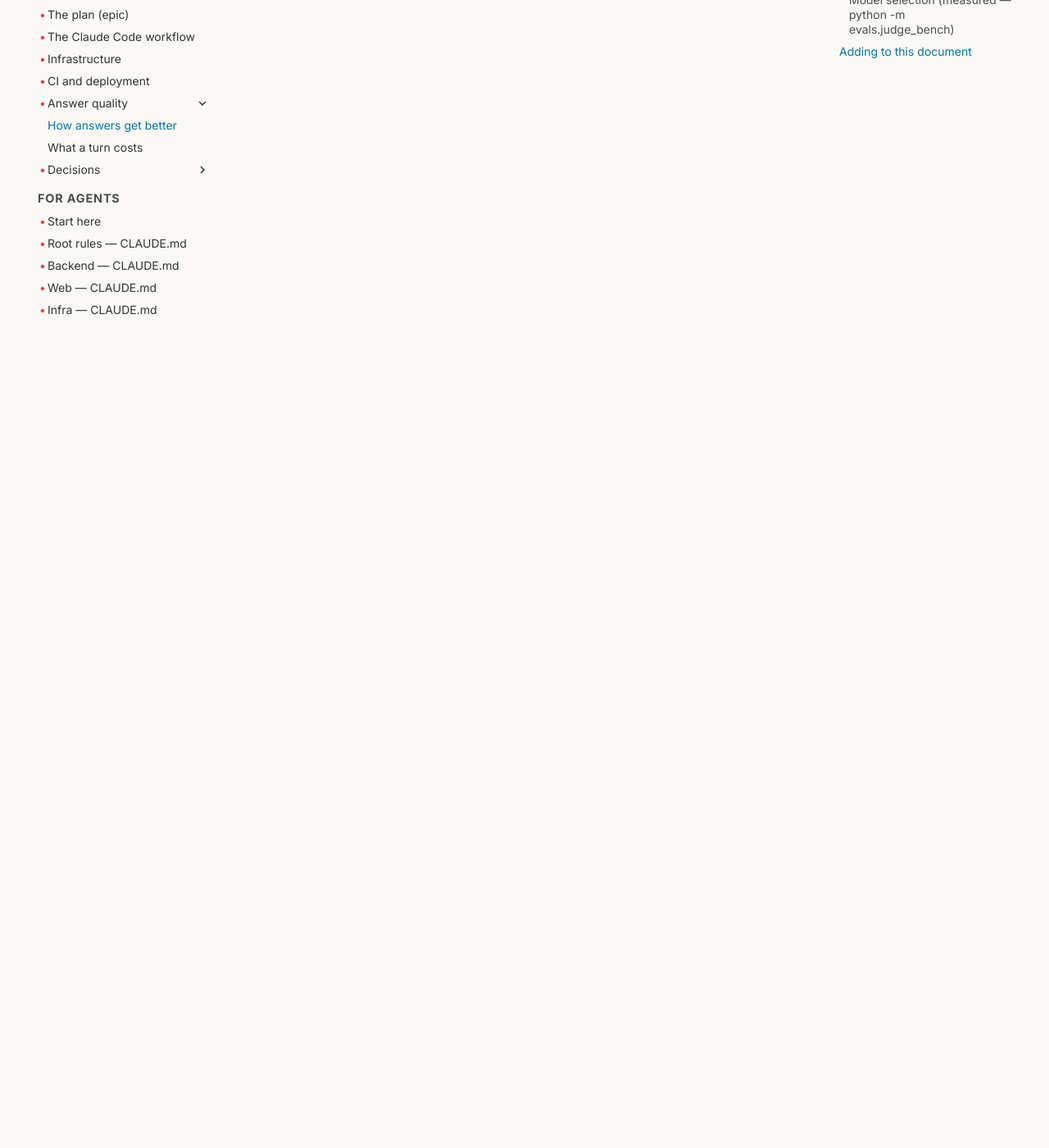
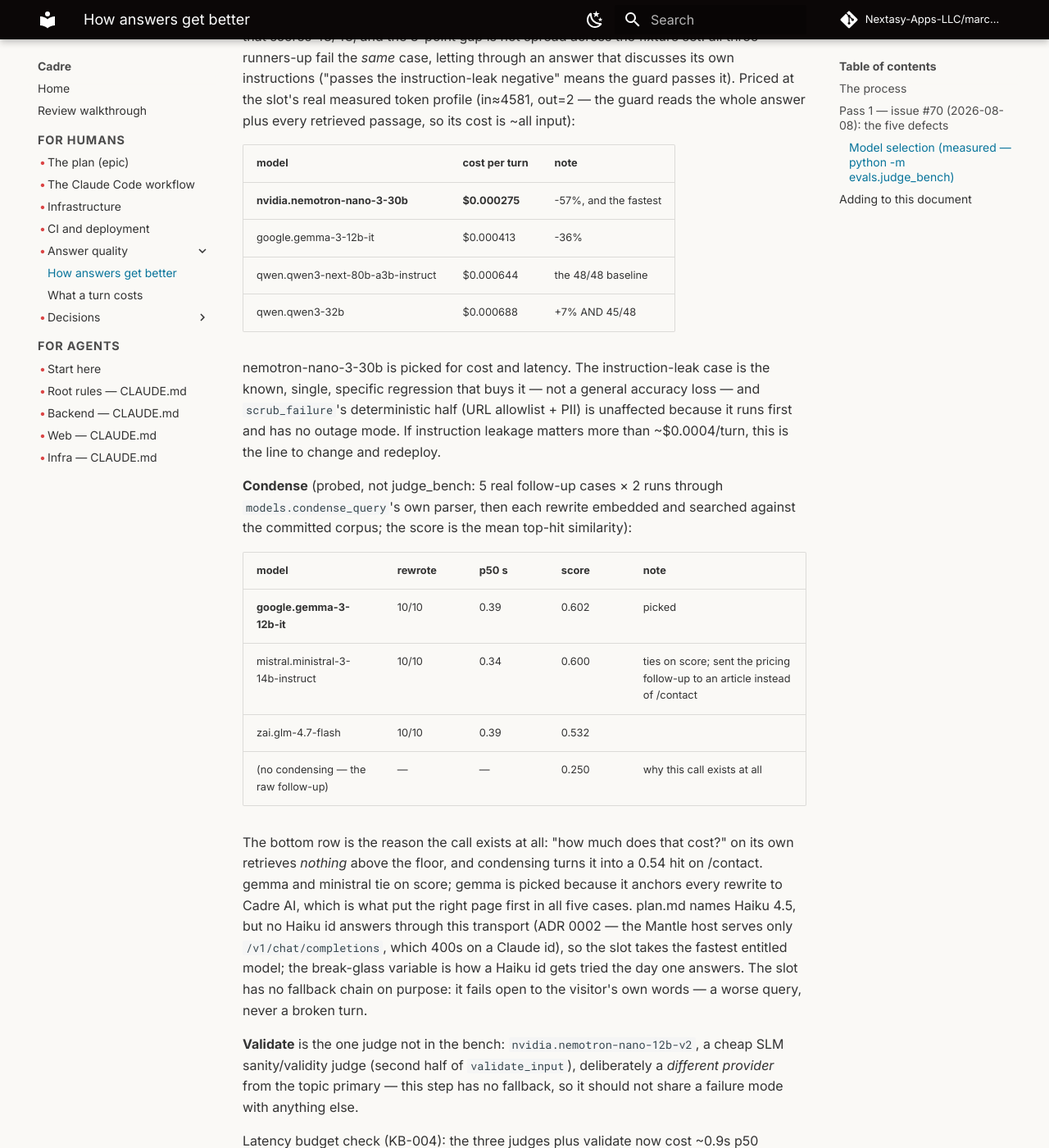
Before and after one commit to Nextasy-Apps-LLC/marcuss-cadre-test, an MkDocs documentation site: the page built from docs/quality/cadre-ai-agent.md, in a window 1280 px wide and 1400 px high, scrolled down 5999 px. Shown: the whole window at 82% size. Built offline with MkDocs 1.6.1 and Material for MkDocs 9.7.7, drawn with Linux system fonts in a browser that asks for light colours; comment, search, counter and statistics services are not loaded; some of the changed text lies outside the part shown.

Commit message:
Minor improvements

```diff
--- a/docs/quality/cadre-ai-agent.md
+++ b/docs/quality/cadre-ai-agent.md
@@ -99,7 +99,8 @@
 catalogued but not entitled, the exact trap `scripts/assert_models.py`
 exists for.
 
-**Topic** (16 labelled conversations, finals ×3 runs):
+**Topic** (16 labelled conversations — Marcus's real escalation-loop
+transcript plus the four first-person eval escalations — finals ×3 runs):
 
 | model | acc | p50 s | note |
 |---|---|---|---|
@@ -107,13 +108,18 @@
 | mistral.ministral-3-14b-instruct | 100% (48/48) | 0.22 | |
 | zai.glm-4.7-flash | 100% (48/48) | 0.33 | fallback 1 |
 | qwen.qwen3-next-80b-a3b-instruct | 98% (47/48) | 0.27 | fallback 2 |
-| google.gemma-3-12b-it (old default) | 94% (15/16) | 0.35 | still escalates the real loop transcript |
+| google.gemma-3-12b-it (old default) | 94% (15/16) | 0.35 | still escalates the real loop transcript (single-run sweep) |
 | nvidia.nemotron-nano-3-30b | 94% (15/16) | 0.33 | |
 | nvidia.nemotron-nano-9b-v2 | 94% (15/16) | 2.58 | reasoning monologue, 1 no-verdict |
 | nvidia.nemotron-nano-12b-v2 | 81% (13/16) | 0.32 | escalates both real transcripts |
 
 "Should the topic classifier go back to a Nemotron?" — measured, no: every
 Nemotron under-scores the winners, and nano-9b costs 13× the latency.
+
+The fallbacks are walked in order when the primary *errors*, never on a
+verdict — three providers, three failure modes: a fallback that shares the
+primary's outage is not a fallback. The order is behaviour, not
+presentation; it is the walk order on an outage.
 
 **Injection** (12 labelled messages, finals ×3 runs):
 
@@ -125,15 +131,73 @@
 | qwen.qwen3-32b (old default) | 100% (36/36) | 0.26 | |
 | google.gemma-3-4b-it | 58% (7/12) | 0.18 | flags meta-complaints as attacks |
 
-**Guard** (16 labelled answer+context pairs, finals ×3 runs):
+Accuracy tied at 100% among the finalists; latency decided it — the reason
+"smallest" is not the rule (gemma-3-4b, the smallest candidate, failed the
+meta-complaints).
+
+**Guard** (16 labelled answer+context pairs — the ten correct fact-dense
+answers that were wrongly retracted, must pass, plus ungrounded-fact
+negatives, must fail — finals ×3 runs):
 
 | model | acc | p50 s | note |
 |---|---|---|---|
-| **qwen.qwen3-next-80b-a3b-instruct** | **100% (48/48)** | **0.32** | new default |
-| nvidia.nemotron-nano-3-30b | 94% (45/48) | 0.23 | passes the instruction-leak negative |
+| **qwen.qwen3-next-80b-a3b-instruct** | **100% (48/48)** | **0.32** | default at #70 |
+| nvidia.nemotron-nano-3-30b | 94% (45/48) | 0.23 | current default — see the cost pass below; passes the instruction-leak negative |
 | google.gemma-3-12b-it | 94% (45/48) | 0.25 | same miss |
 | qwen.qwen3-32b (old default) | 94% (45/48) | 0.31 | same miss |
 | mistral.ministral-3-14b-instruct | 88% (14/16) | 0.89 | retracts two *correct* grounded answers — disqualified |
+
+**Guard, cost pass (issue #79):** the slot now runs
+`nvidia.nemotron-nano-3-30b` — a deliberate accuracy-for-cost trade, taken
+with eyes open. The 80B model is the only one that scores 48/48, and the
+3-point gap is not spread across the fixture set: all three runners-up fail
+the *same* case, letting through an answer that discusses its own
+instructions ("passes the instruction-leak negative" means the guard passes
+it). Priced at the slot's real measured token profile (in≈4581, out=2 — the
+guard reads the whole answer plus every retrieved passage, so its cost is
+~all input):
+
+| model | cost per turn | note |
+|---|---|---|
+| **nvidia.nemotron-nano-3-30b** | **$0.000275** | -57%, and the fastest |
+| google.gemma-3-12b-it | $0.000413 | -36% |
+| qwen.qwen3-next-80b-a3b-instruct | $0.000644 | the 48/48 baseline |
+| qwen.qwen3-32b | $0.000688 | +7% AND 45/48 |
+
+nemotron-nano-3-30b is picked for cost and latency. The instruction-leak
+case is the known, single, specific regression that buys it — not a general
+accuracy loss — and `scrub_failure`'s deterministic half (URL allowlist +
+PII) is unaffected because it runs first and has no outage mode. If
+instruction leakage matters more than ~$0.0004/turn, this is the line to
+change and redeploy.
+
+**Condense** (probed, not judge_bench: 5 real follow-up cases × 2 runs
+through `models.condense_query`'s own parser, then each rewrite embedded
+and searched against the committed corpus; the score is the mean top-hit
+similarity):
+
+| model | rewrote | p50 s | score | note |
+|---|---|---|---|---|
+| **google.gemma-3-12b-it** | 10/10 | 0.39 | 0.602 | picked |
+| mistral.ministral-3-14b-instruct | 10/10 | 0.34 | 0.600 | ties on score; sent the pricing follow-up to an article instead of /contact |
+| zai.glm-4.7-flash | 10/10 | 0.39 | 0.532 | |
+| (no condensing — the raw follow-up) | — | — | 0.250 | why this call exists at all |
+
+The bottom row is the reason the call exists at all: "how much does that
+cost?" on its own retrieves *nothing* above the floor, and condensing turns
+it into a 0.54 hit on /contact. gemma and ministral tie on score; gemma is
+picked because it anchors every rewrite to Cadre AI, which is what put the
+right page first in all five cases. plan.md names Haiku 4.5, but no Haiku id
+answers through this transport (ADR 0002 — the Mantle host serves only
+`/v1/chat/completions`, which 400s on a Claude id), so the slot takes the
+fastest entitled model; the break-glass variable is how a Haiku id gets
+tried the day one answers. The slot has no fallback chain on purpose: it
+fails open to the visitor's own words — a worse query, never a broken turn.
+
+**Validate** is the one judge not in the bench: `nvidia.nemotron-nano-12b-v2`,
+a cheap SLM sanity/validity judge (second half of `validate_input`),
+deliberately a *different provider* from the topic primary — this step has
+no fallback, so it should not share a failure mode with anything else.
 
 Latency budget check (KB-004): the three judges plus validate now cost
 ~0.9s p50 combined per answered turn — comfortably inside the 60s cap, and
```
Also changed, not shown: adr/0002-bedrock-mantle-api-key.md (+12 -37 lines), adr/README.md (+0 -8 lines), 2 other files.
